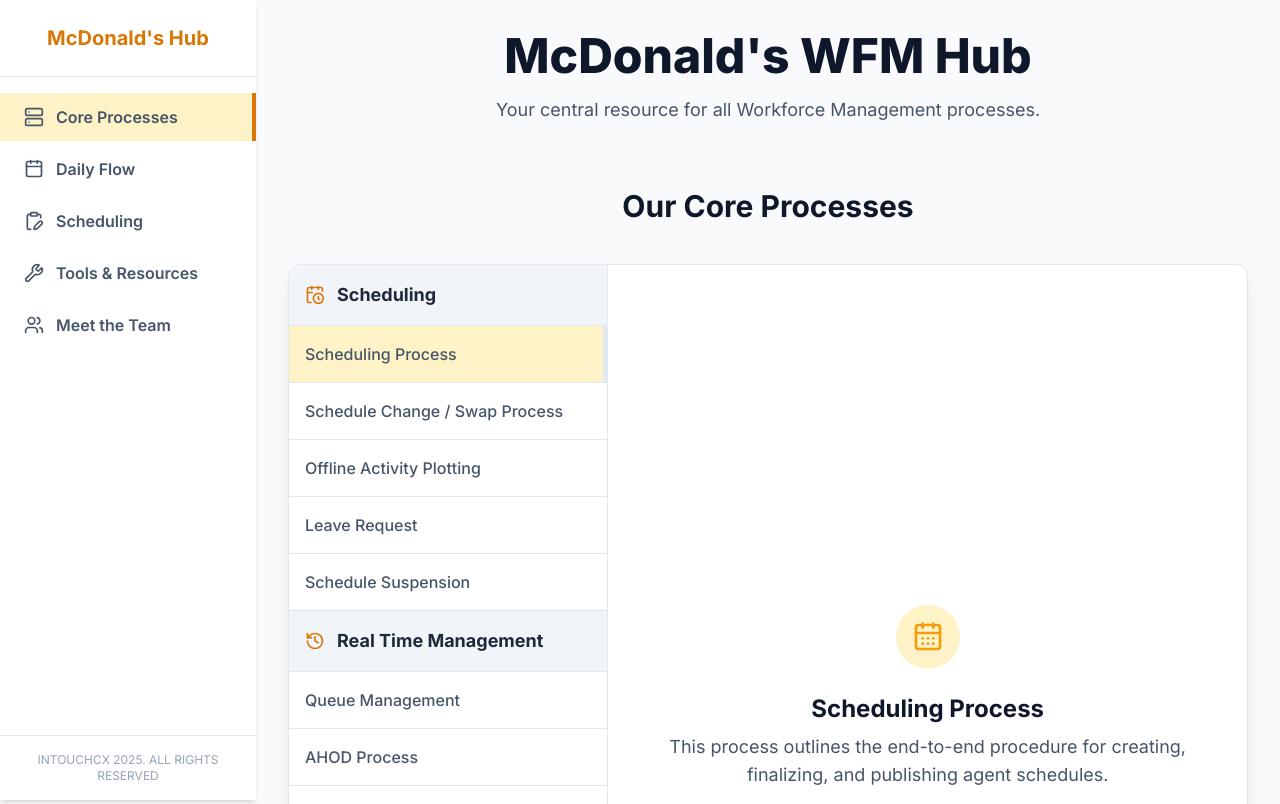
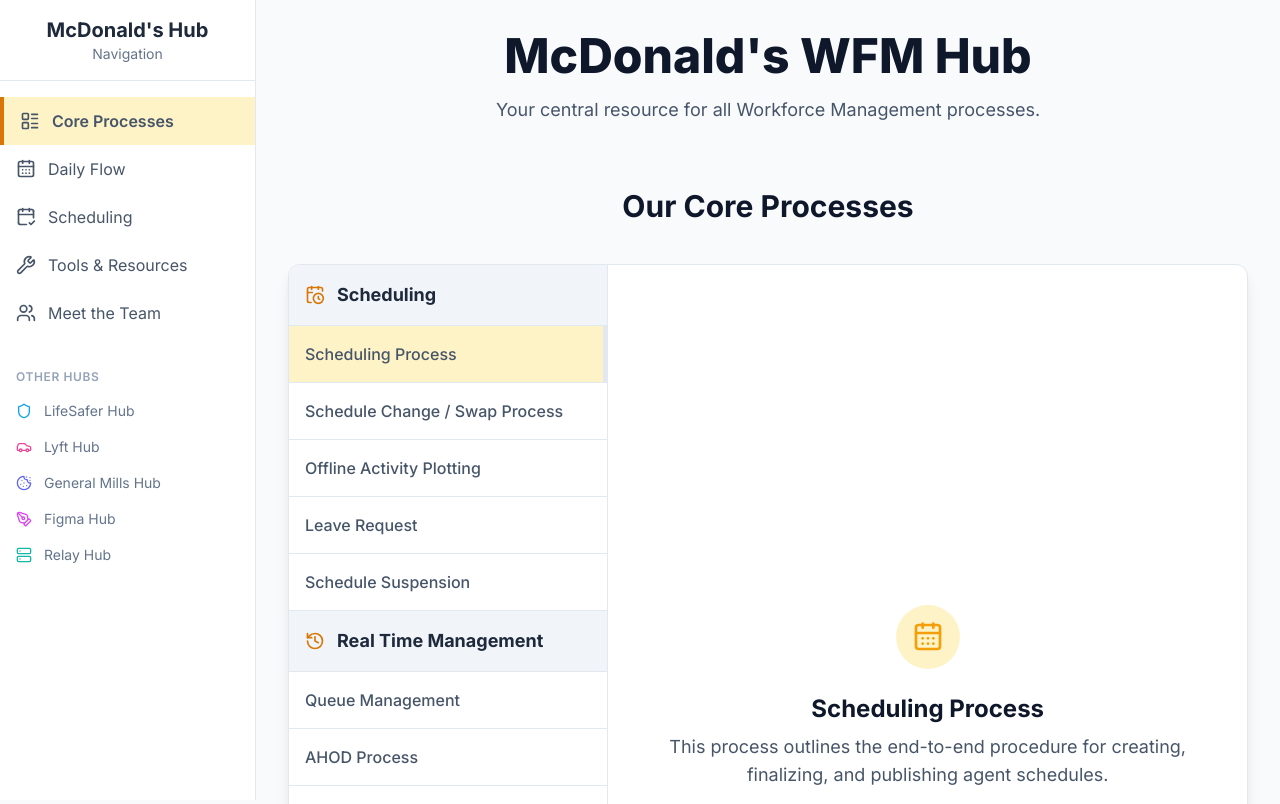
Before and after one commit to peejaygee21/wfm-processes, a plain HTML site: page mcdonalds-hub.html in a window 1280 px wide. Shown: the top 804 px of the page. Drawn offline with nearby package versions, Linux system fonts and the light colour scheme.

Commit message:
Update mcdonalds-hub.html

```diff
--- a/mcdonalds-hub.html
+++ b/mcdonalds-hub.html
@@ -14,14 +14,6 @@
         body {
             font-family: 'Inter', sans-serif;
             background-color: #f8fafc; /* slate-50 */
-        }
-        .active-nav-link {
-            background-color: #fef3c7; /* amber-100 */
-            color: #d97706; /* amber-500 */
-            border-right: 4px solid #d97706;
-        }
-        .nav-link:not(.active-nav-link):hover {
-            background-color: #f1f5f9; /* slate-100 */
         }
         .active-process {
             background-color: #fef3c7; /* amber-100 */
@@ -80,29 +72,47 @@
          .suspension-card:hover .suspension-icon {
             transform: rotate(180deg);
         }
+        .nav-link {
+            transition: all 0.2s ease-in-out;
+        }
+        .active-nav-link {
+            background-color: #fef3c7; /* amber-100 */
+            color: #d97706; /* amber-500 */
+            font-weight: 600; /* semibold */
+            border-left: 4px solid #d97706;
+        }
     </style>
 </head>
 <body class="text-slate-700">
 
-    <!-- Sidebar Navigation -->
-    <nav class="fixed left-0 top-0 h-full w-64 bg-white shadow-md z-10 hidden lg:flex flex-col">
-        <div class="p-6 text-center border-b border-slate-200">
-            <h2 class="text-xl font-bold text-amber-600">McDonald's Hub</h2>
+    <div class="relative min-h-screen lg:flex">
+        <!-- Navigation Sidebar -->
+        <nav id="sidebar-nav" class="hidden lg:block sticky top-0 h-screen bg-white w-64 flex-shrink-0 border-r border-slate-200 overflow-y-auto">
+            <div class="p-4 border-b border-slate-200 text-center">
+                <h2 class="text-xl font-bold text-slate-800">McDonald's Hub</h2>
+                <p class="text-sm text-slate-500">Navigation</p>
             </div>
-        <ul class="flex flex-col py-4 space-y-1">
-            <li><a href="#processes" class="nav-link w-full flex items-center gap-3 px-6 py-3 text-slate-600 font-semibold transition-colors duration-200"><i data-lucide="server" class="w-5 h-5"></i>Core Processes</a></li>
-            <li><a href="#daily-flow" class="nav-link w-full flex items-center gap-3 px-6 py-3 text-slate-600 font-semibold transition-colors duration-200"><i data-lucide="calendar" class="w-5 h-5"></i>Daily Flow</a></li>
-            <li><a href="#scheduling-wfm" class="nav-link w-full flex items-center gap-3 px-6 py-3 text-slate-600 font-semibold transition-colors duration-200"><i data-lucide="clipboard-pen" class="w-5 h-5"></i>Scheduling</a></li>
-            <li><a href="#tools" class="nav-link w-full flex items-center gap-3 px-6 py-3 text-slate-600 font-semibold transition-colors duration-200"><i data-lucide="wrench" class="w-5 h-5"></i>Tools & Resources</a></li>
-            <li><a href="#team" class="nav-link w-full flex items-center gap-3 px-6 py-3 text-slate-600 font-semibold transition-colors duration-200"><i data-lucide="users" class="w-5 h-5"></i>Meet the Team</a></li>
+            <ul class="flex flex-col py-4">
+                <li><a href="#processes" class="nav-link flex items-center gap-3 px-4 py-3 text-slate-600 hover:bg-slate-100"><i data-lucide="layout-list" class="w-5 h-5"></i><span>Core Processes</span></a></li>
+                <li><a href="#daily-flow" class="nav-link flex items-center gap-3 px-4 py-3 text-slate-600 hover:bg-slate-100"><i data-lucide="calendar-days" class="w-5 h-5"></i><span>Daily Flow</span></a></li>
+                <li><a href="#scheduling-wfm" class="nav-link flex items-center gap-3 px-4 py-3 text-slate-600 hover:bg-slate-100"><i data-lucide="calendar-check-2" class="w-5 h-5"></i><span>Scheduling</span></a></li>
+                <li><a href="#tools" class="nav-link flex items-center gap-3 px-4 py-3 text-slate-600 hover:bg-slate-100"><i data-lucide="wrench" class="w-5 h-5"></i><span>Tools & Resources</span></a></li>
+                <li><a href="#team" class="nav-link flex items-center gap-3 px-4 py-3 text-slate-600 hover:bg-slate-100"><i data-lucide="users" class="w-5 h-5"></i><span>Meet the Team</span></a></li>
             </ul>
-        <div class="mt-auto p-4 text-center text-xs text-slate-400 border-t border-slate-200">
-             <p>INTOUCHCX 2025. ALL RIGHTS RESERVED</p>
+             <div class="px-4 mt-4">
+                <h3 class="text-xs font-semibold text-slate-400 uppercase tracking-wider">Other Hubs</h3>
             </div>
+            <ul class="flex flex-col pt-2 pb-4">
+                 <li><a href="./lifesafer-hub.html" class="nav-link flex items-center gap-3 px-4 py-2 text-slate-500 hover:text-slate-800 text-sm"><i data-lucide="shield" class="w-4 h-4 text-sky-500"></i><span>LifeSafer Hub</span></a></li>
+                 <li><a href="./lyft-hub.html" class="nav-link flex items-center gap-3 px-4 py-2 text-slate-500 hover:text-slate-800 text-sm"><i data-lucide="car" class="w-4 h-4 text-pink-500"></i><span>Lyft Hub</span></a></li>
+                 <li><a href="./general-mills-hub.html" class="nav-link flex items-center gap-3 px-4 py-2 text-slate-500 hover:text-slate-800 text-sm"><i data-lucide="cookie" class="w-4 h-4 text-indigo-500"></i><span>General Mills Hub</span></a></li>
+                 <li><a href="./figma-hub.html" class="nav-link flex items-center gap-3 px-4 py-2 text-slate-500 hover:text-slate-800 text-sm"><i data-lucide="pen-tool" class="w-4 h-4 text-fuchsia-500"></i><span>Figma Hub</span></a></li>
+                 <li><a href="./relay-hub.html" class="nav-link flex items-center gap-3 px-4 py-2 text-slate-500 hover:text-slate-800 text-sm"><i data-lucide="server" class="w-4 h-4 text-teal-500"></i><span>Relay Hub</span></a></li>
+            </ul>
         </nav>
 
         <!-- Main Content -->
-    <main class="lg:ml-64">
+        <main class="flex-1">
             <div class="container mx-auto p-4 sm:p-6 lg:p-8">
                 <header class="text-center mb-16">
                     <h1 class="text-4xl md:text-5xl font-extrabold text-slate-900">McDonald's WFM Hub</h1>
@@ -110,7 +120,7 @@
                 </header>
 
                 <!-- Our Core Processes -->
-            <section id="processes" class="mb-20 pt-16 -mt-16">
+                <section id="processes" class="mb-20">
                     <h2 class="text-3xl font-bold text-center text-slate-900 mb-10">Our Core Processes</h2>
                     <div class="bg-white rounded-xl shadow-lg border border-slate-200 overflow-hidden">
                         <div class="grid grid-cols-1 md:grid-cols-3">
@@ -127,7 +137,7 @@
                 </section>
 
                 <!-- Workforce Daily Flow -->
-            <section id="daily-flow" class="mb-20 pt-16 -mt-16">
+                <section id="daily-flow" class="mb-20">
                     <h2 class="text-3xl font-bold text-center text-slate-900 mb-10">Workforce Daily Flow</h2>
                     <div id="daily-flow-container" class="grid grid-cols-1 md:grid-cols-5 bg-white rounded-xl shadow-lg border border-slate-200 overflow-hidden">
                         <!-- Daily flow cards will be injected by JS -->
@@ -135,7 +145,7 @@
                 </section>
 
                 <!-- Scheduling & WFM Section -->
-            <section id="scheduling-wfm" class="mb-16 pt-16 -mt-16">
+                <section id="scheduling-wfm" class="mb-16">
                     <h2 class="text-3xl font-bold text-center text-slate-900 mb-10">Scheduling & Workforce Management</h2>
 
                     <div class="bg-white rounded-lg shadow-lg p-6 md:p-8 mb-8 border border-slate-200">
@@ -212,7 +222,7 @@
                 </section>
 
                 <!-- Tools & Resources -->
-            <section id="tools" class="mb-20 pt-16 -mt-16">
+                <section id="tools" class="mb-20">
                      <h2 class="text-3xl font-bold text-center text-slate-900 mb-10">Tools & Resources</h2>
                      <div class="grid grid-cols-1 sm:grid-cols-2 lg:grid-cols-3 gap-6 text-center">
                          <!-- MCD Dashboard -->
@@ -234,7 +244,7 @@
                 </section>
 
                 <!-- Meet the Team -->
-            <section id="team" class="pt-16 -mt-16">
+                <section id="team">
                     <h2 class="text-3xl font-bold text-center text-slate-900 mb-10">Meet the WFM Team</h2>
 
                     <!-- Top Row -->
@@ -288,8 +298,13 @@
                         </div>
                     </div>
                 </section>
+
+                <footer class="mt-20 text-center text-slate-500 text-sm">
+                    <p>INTOUCHCX 2025. ALL RIGHTS RESERVED</p>
+                </footer>
             </div>
         </main>
+    </div>
 
     <!-- Daily Flow Modal -->
     <div id="daily-flow-modal" class="fixed inset-0 bg-black bg-opacity-60 items-center justify-center p-4 hidden z-50">
@@ -307,7 +322,7 @@
 
     <script>
         document.addEventListener('DOMContentLoaded', () => {
-            // Data and rendering for processes
+            // Process Section Logic
             const processData = {
                 "Scheduling": {
                     "Scheduling Process": { description: "This process outlines the end-to-end procedure for creating, finalizing, and publishing agent schedules.", icon: "calendar-days" },
@@ -354,7 +369,7 @@
                 }
             });
 
-            // Data and rendering for daily flow
+            // Daily Flow Logic
             const dailyFlowContainer = document.getElementById('daily-flow-container');
             const dailyFlowModal = document.getElementById('daily-flow-modal');
             const modalContent = dailyFlowModal.querySelector('div');
@@ -400,7 +415,7 @@
             dailyFlowModal.addEventListener('click', (e) => { if (e.target === dailyFlowModal) { closeModal(); } });
             document.addEventListener('keydown', (e) => { if (e.key === 'Escape' && !dailyFlowModal.classList.contains('hidden')) { closeModal(); } });
 
-            // Doughnut chart
+            // Chart.js Logic
             const rolesCtx = document.getElementById('rolesChart').getContext('2d');
             new Chart(rolesCtx, {
                 type: 'doughnut',
@@ -421,33 +436,36 @@
                 }
             });
 
-            // Nav link intersection observer
-            const sections = document.querySelectorAll('section[id]');
-            const navLinks = document.querySelectorAll('.nav-link');
-            const observerOptions = { root: null, rootMargin: '0px', threshold: 0.4 };
-            const observer = new IntersectionObserver((entries) => {
-                let visibleSectionId = null;
-                entries.forEach(entry => {
-                    if (entry.isIntersecting) {
-                        visibleSectionId = entry.target.getAttribute('id');
-                    }
-                });
-
-                navLinks.forEach(link => {
-                    link.classList.remove('active-nav-link');
-                    if(visibleSectionId && link.getAttribute('href') === `#${visibleSectionId}`) {
-                        link.classList.add('active-nav-link');
-                    }
-                });
-
-            }, observerOptions);
-            sections.forEach(section => { observer.observe(section); });
-
-            // Initial renders
+            // Initial Render
             renderProcesses();
             renderDailyFlow();
             lucide.createIcons();
             processListContainer.querySelector('.process-item').click();
+
+            // Nav Highlighting Logic
+            const sections = document.querySelectorAll('section[id]');
+            const navLinks = document.querySelectorAll('#sidebar-nav a');
+            const observerOptions = {
+                root: null,
+                rootMargin: '0px',
+                threshold: 0.4
+            };
+            const observer = new IntersectionObserver((entries) => {
+                entries.forEach(entry => {
+                    if (entry.isIntersecting) {
+                        const id = entry.target.getAttribute('id');
+                        navLinks.forEach(link => {
+                            link.classList.remove('active-nav-link');
+                            if (link.getAttribute('href') === `#${id}`) {
+                                link.classList.add('active-nav-link');
+                            }
+                        });
+                    }
+                });
+            }, observerOptions);
+            sections.forEach(section => {
+                observer.observe(section);
+            });
         });
     </script>
 </body>
```
Lines whose indentation alone changed are shown as unchanged.
